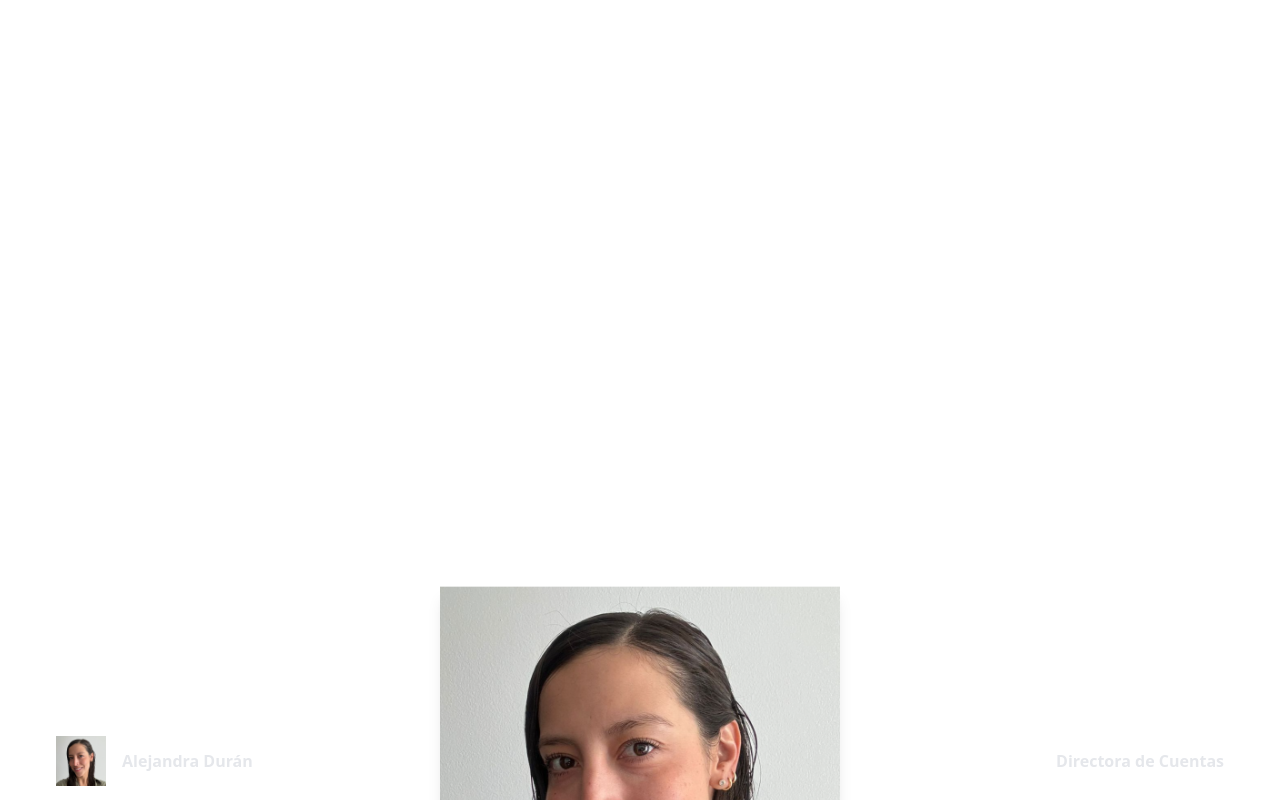
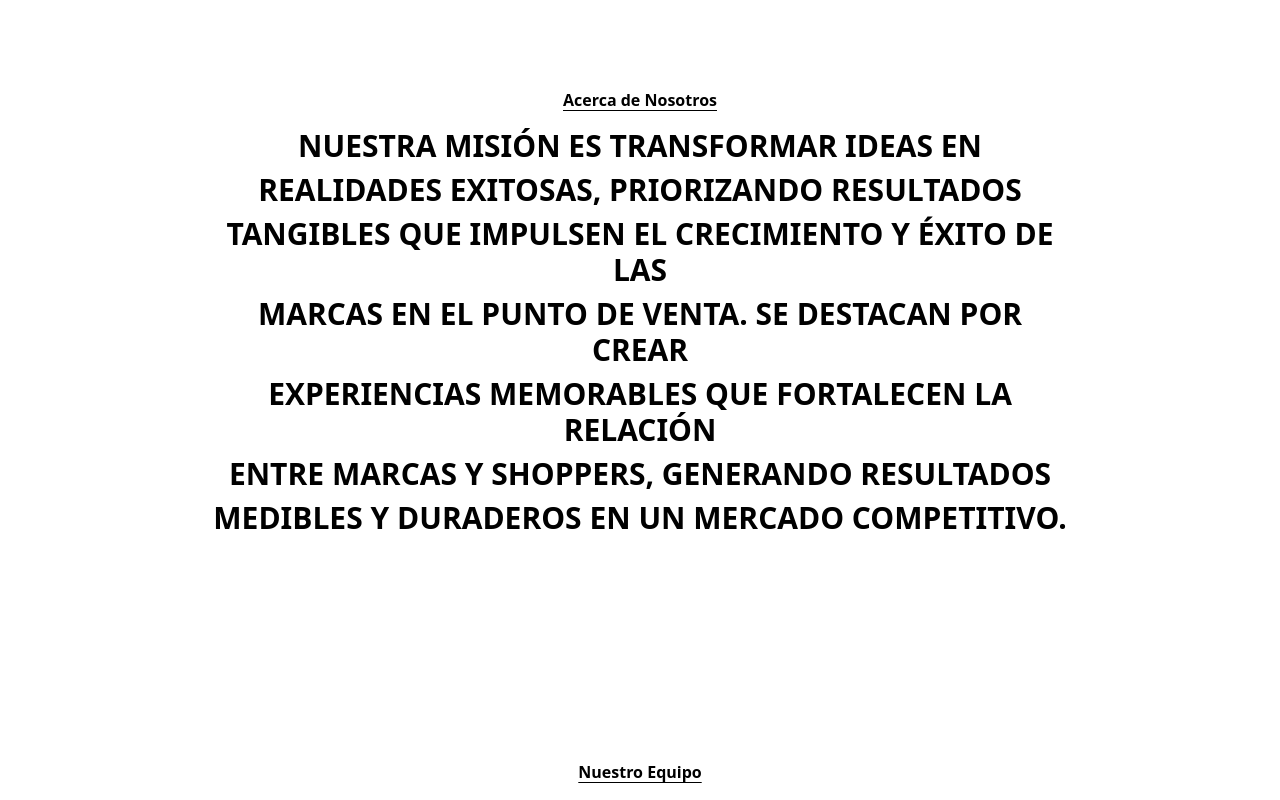
Before and after one commit to DJeison-DVT/alquipop-static, an Astro site: page / in a window 1280 px wide. Shown: the part 880-1680 px from the top of the page. Built offline with nearby package versions, Linux system fonts and the light colour scheme; Astro itself is replaced by a stand-in of ours.

Commit message:
about text

```diff
--- a/src/pages/index.astro
+++ b/src/pages/index.astro
@@ -44,7 +44,7 @@
 				>
 			</nav>
 			<div
-				class="flex-1 font-extrabold xl:text-[200px] md:text-[100px] text-[50px] text-lg flex items-center flex-col justify-center"
+				class="flex-1 font-extrabold xl:text-[200px] md:text-[100px] text-[50px] flex items-center flex-col justify-center"
 			>
 				<div class="h-fit">
 					<span class="text-[#ff9300]">ALQUI</span>POP
@@ -55,15 +55,53 @@
 			</div>
 			<div class="pb-10 w-full flex justify-center">
 				<div
-					class="max-w-lg text-center text-gray-600 text-xs md:text-md lg:text-xl"
+					class="max-w-lg text-center text-gray-600 text-xs md:text-base lg:text-xl"
 				>
 					Nos especializamos en generar impacto en el retail a través
 					de soluciones creativas dentro de puntos de venta.
 				</div>
 			</div>
 		</section>
-		<section id="about-us" class="h-screen"></section>
-		<section id="talent" class="h-screen">
+		<section id="about-us" class="h-screen">
+			<div
+				class="flex flex-col items-center justify-center h-full max-w-4xl mx-auto text-center"
+			>
+				<div class="flex flex-col items-center justify-center">
+					<p class="underline-offset-4 underline font-bold">
+						Acerca de Nosotros
+					</p>
+					<div
+						class="p-4 font-semibold text-xs sm:text-xl lg:text-3xl uppercase flex flex-col gap-2"
+					>
+						<p>Nuestra misión es transformar ideas en</p>
+						<p>realidades exitosas, priorizando resultados</p>
+						<p>
+							tangibles que impulsen el crecimiento y éxito de las
+						</p>
+						<p>
+							marcas en el punto de venta. Se destacan por crear
+						</p>
+						<p>
+							experiencias memorables que fortalecen la relación
+						</p>
+						<p>entre marcas y shoppers, generando resultados</p>
+						<p>medibles y duraderos en un mercado competitivo.</p>
+					</div>
+				</div>
+			</div>
+		</section>
+		<section
+			id="talent"
+			class="h-screen min-h-screen flex flex-col justify-between"
+		>
+			<div
+				class="text-center max-w-7xl flex flex-col items-center mx-auto md:mt-10 mt-3"
+			>
+				<p class="underline-offset-4 underline font-bold">
+					Nuestro Equipo
+				</p>
+				<p></p>
+			</div>
 			<Talent />
 		</section>
 		<section id="portfolio" class="h-screen">
```
